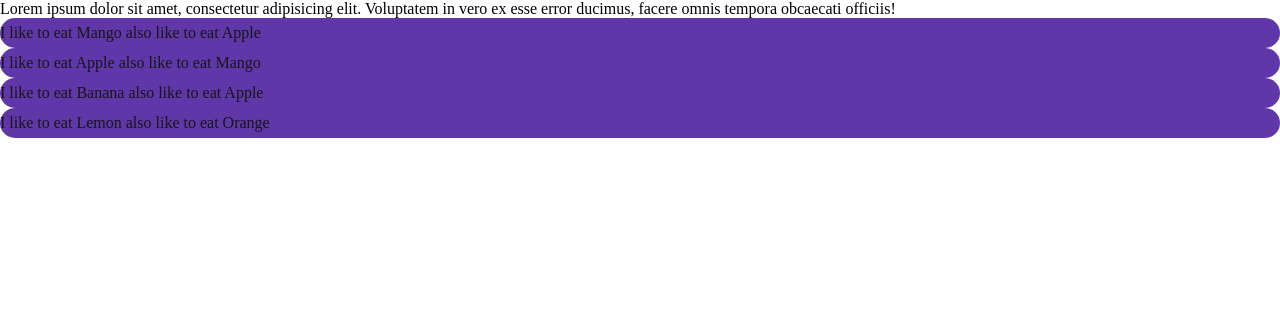
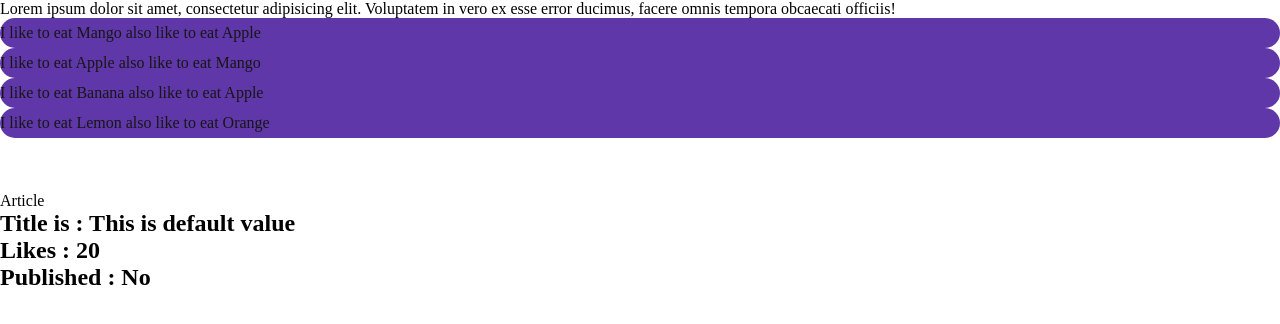
Before and after one commit to Najim473/vue, a Vue app: page / in a window 1280 px wide. Shown: the top 324 px of the page. Built offline with nearby package versions, Linux system fonts and the light colour scheme.

Commit message:
prop types and validations

```diff
--- /dev/null
+++ b/src/components/Article.vue
@@ -0,0 +1,25 @@
+<template>
+  <div>
+    <p>Article</p>
+    <h2>Title is : {{ title }}</h2>
+    <h2>Likes : {{ like }}</h2>
+    <h2>Published : {{isPublished ? 'Yes':'No'}}</h2>
+  </div>
+</template>
+
+<script>
+export default {
+  name: "Article",
+  props: {
+    title: {
+        type:String,
+        required:true,
+        default:"This is default value"
+    },
+    like: Number,
+    isPublished: Boolean,
+  },
+};
+</script>
+
+<style lang="scss" scoped></style>
--- a/src/components/myHome.vue
+++ b/src/components/myHome.vue
@@ -4,26 +4,34 @@
       Lorem ipsum dolor sit amet, consectetur adipisicing elit. Voluptatem in
       vero ex esse error ducimus, facere omnis tempora obcaecati officiis!
     </p>
-    <compo name="Mango" name2="Apple"/>
-    <compo name="Apple" name2="Mango"/>
-    <compo name="Banana" name2="Apple"/>
-    <compo :name="name" :name2="name2"/>
+    <compo name="Mango" name2="Apple" />
+    <compo name="Apple" name2="Mango" />
+    <compo name="Banana" name2="Apple" />
+    <compo :name="name" :name2="name2" />
+    <br />
+    <br />
+    <br />
+    <!-- <arti /> -->
+    <!-- <arti title="Article" :like="20" /> -->
+    <arti :like="20" :isPublished="false" />
   </div>
 </template>
- <script>
- import compo from './component.vue'
-export default{
-  name:'myHome',
- components:{
-  compo
- },
- data(){
-  return{
-    name: 'Lemon',
-    name2:'Orange'
-  }
- }
-}
+<script>
+import compo from "./component.vue";
+import arti from "./Article.vue";
+export default {
+  name: "myHome",
+  components: {
+    compo,
+    arti,
+  },
+  data() {
+    return {
+      name: "Lemon",
+      name2: "Orange",
+    };
+  },
+};
 </script>
 <!-- <style lang="scss" scoped>
 @import "./myHome.scss";
```
